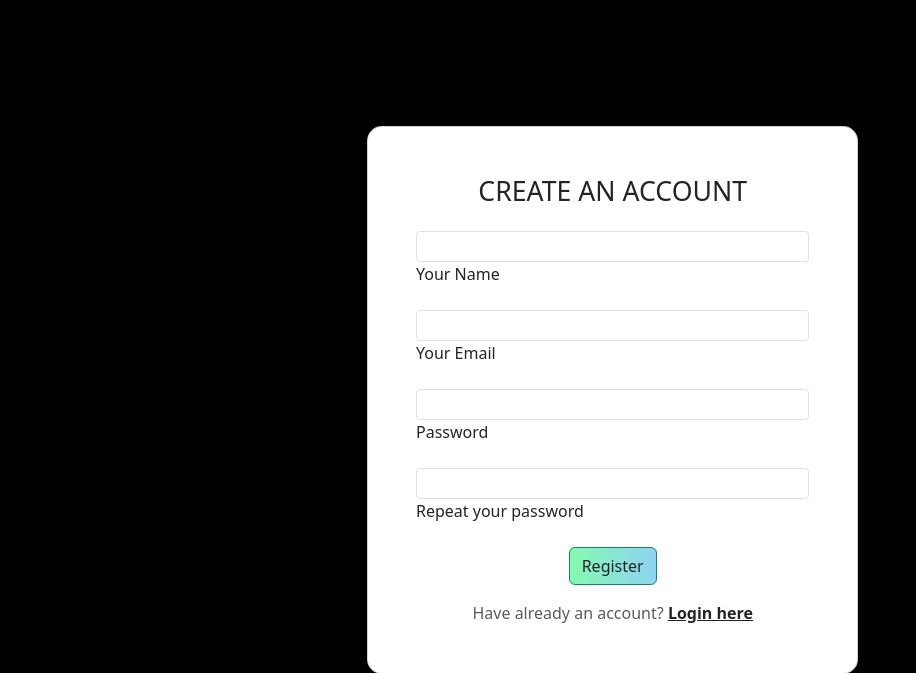
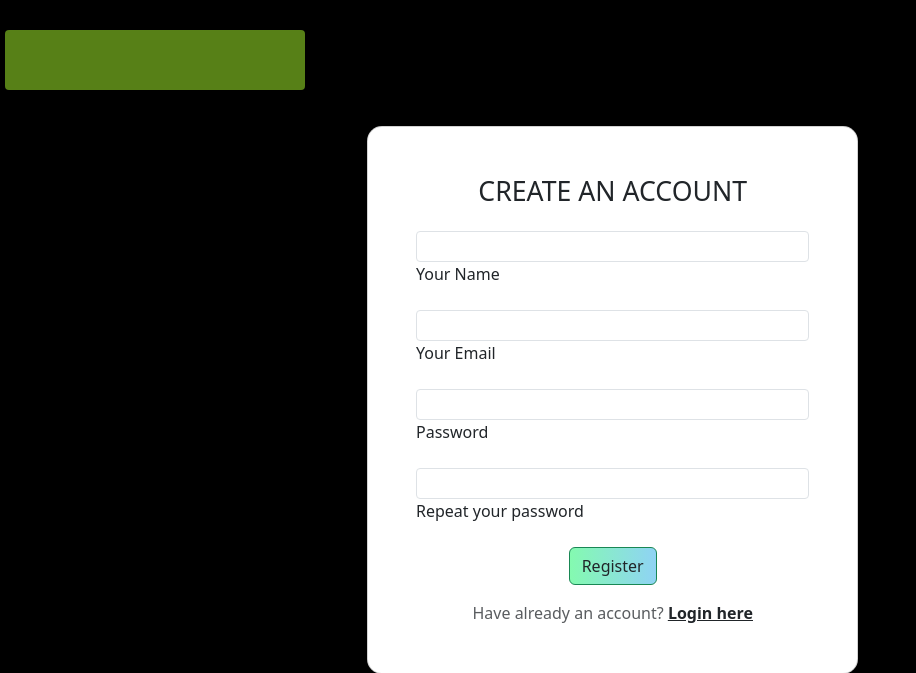
Before and after one commit to Vinicius-8/kando, a Django app: page /user/register in a window 1280 px wide. Shown: the part 70-743 px from the top of the page, without its empty margins (0-916 px from the left). Run offline with Django 4.2, Linux system fonts and the light colour scheme; tables that the repository leaves empty hold one stand-in row (values such as "Sample post"); one stand-in notice (Sample message) is shown.

Commit message:
toast creation

```diff
--- a/kando/settings.py
+++ b/kando/settings.py
@@ -128,4 +128,5 @@ DEFAULT_AUTO_FIELD = "django.db.models.BigAutoField"
 
 
 CSRF_TRUSTED_ORIGINS=[
-    'https://8000-vinicius8-kando-c34a0b7kzva.ws-us92.gitpod.io']
+    'https://8000-vinicius8-kando-c34a0b7kzva.ws-us92.gitpod.io',
+    'https://8000-vinicius8-kando-42wp3jkwfvn.ws-us93.gitpod.io']
--- /dev/null
+++ b/static/styles/toast.css
@@ -0,0 +1,18 @@
+.toast-box{
+    position: fixed;
+    width: 300px;
+    height: 60px;
+    z-index: 999;
+    top: 100px;
+    left: 5px;
+    border-radius: 4px;
+    display: none;
+}
+
+.toast-green{
+    background-color: rgba(173, 255, 47, .5);
+}
+
+.toast-red{
+
+}
--- a/templates/main.html
+++ b/templates/main.html
@@ -12,6 +12,7 @@
     <link rel="stylesheet" href="{% static 'styles/side-menu.css' %}" />
     <link rel="stylesheet" href="{% static 'styles/dashboard.css' %}" />
     <link rel="stylesheet" href="{% static 'styles/register.css' %}" />
+    <link rel="stylesheet" href="{% static 'styles/toast.css' %}" />
     <script src="https://ajax.googleapis.com/ajax/libs/jquery/3.6.3/jquery.min.js" ></script>
     <script>
 
@@ -158,7 +159,7 @@
         itemParent.append(itemClone);
 
       }
-
+      $('.toast').toast({delay: 600})
     </script>
 
   </head>
@@ -194,8 +195,11 @@
     </div>
 
 
+
+
     <div class="container-fluid">
       {% include 'header.html' %}
+      {% include 'toast.html' %}
 
       {% block content %}
 
--- /dev/null
+++ b/templates/toast.html
@@ -0,0 +1,6 @@
+<div id="toast"
+class="toast-box toast-green"
+
+>
+
+</div>
--- a/user/templates/user/register.html
+++ b/user/templates/user/register.html
@@ -2,6 +2,7 @@
 
 {% block content %}
 	<section class="vh-100">
+
 		<div class="mask d-flex align-items-center h-100  div-container">
 			<div class="container h-100">
 			<div class="row d-flex justify-content-center align-items-center h-100">
@@ -9,6 +10,18 @@
 				<div class="card reg-card" style="border-radius: 15px;">
 					<div class="card-body p-5">
 					<h2 class="text-uppercase text-center register-title mb-4">Create an account</h2>
+
+					{% if messages %}
+					<ul class="messages">
+						{% for message in messages %}
+						<!-- <li{% if message.tags %} class="{{ message.tags }}"{% endif %}>{{ message }}</li> -->
+						<!-- {% include 'toast.html' %} -->
+						<script>
+							document.getElementById("toast").style.display = 'block'
+						</script>
+						{% endfor %}
+					</ul>
+					{% endif %}
 
 					<form method="POST">
 						{% csrf_token %}
--- a/user/views.py
+++ b/user/views.py
@@ -21,10 +21,14 @@ def register(request):
             return redirect('user-dashboard')
         else:
             print('fail to register')
-            for field, errors in form.errors.items():
-                    for error in errors:
-                        print(f"Erro no campo {field}: {error}")
+            # messages.add_message(request, 50, 'A sersssious error occurred.')
+            # for field, errors in form.errors.items():
+            #         for error in errors:
+            #             print(f"Erro no campo {field}: {error}")
             # messages.error(request, 'Fail! too easy password')
+            messages.set_level(request, messages.WARNING)
+            messages.success(request, 'Your profile was updated.') # ignored
+            messages.warning(request, 'Your account is about to expire.') # recorded
 
     context = {'form': form}
     return render(request, "user/register.html", context)
```
